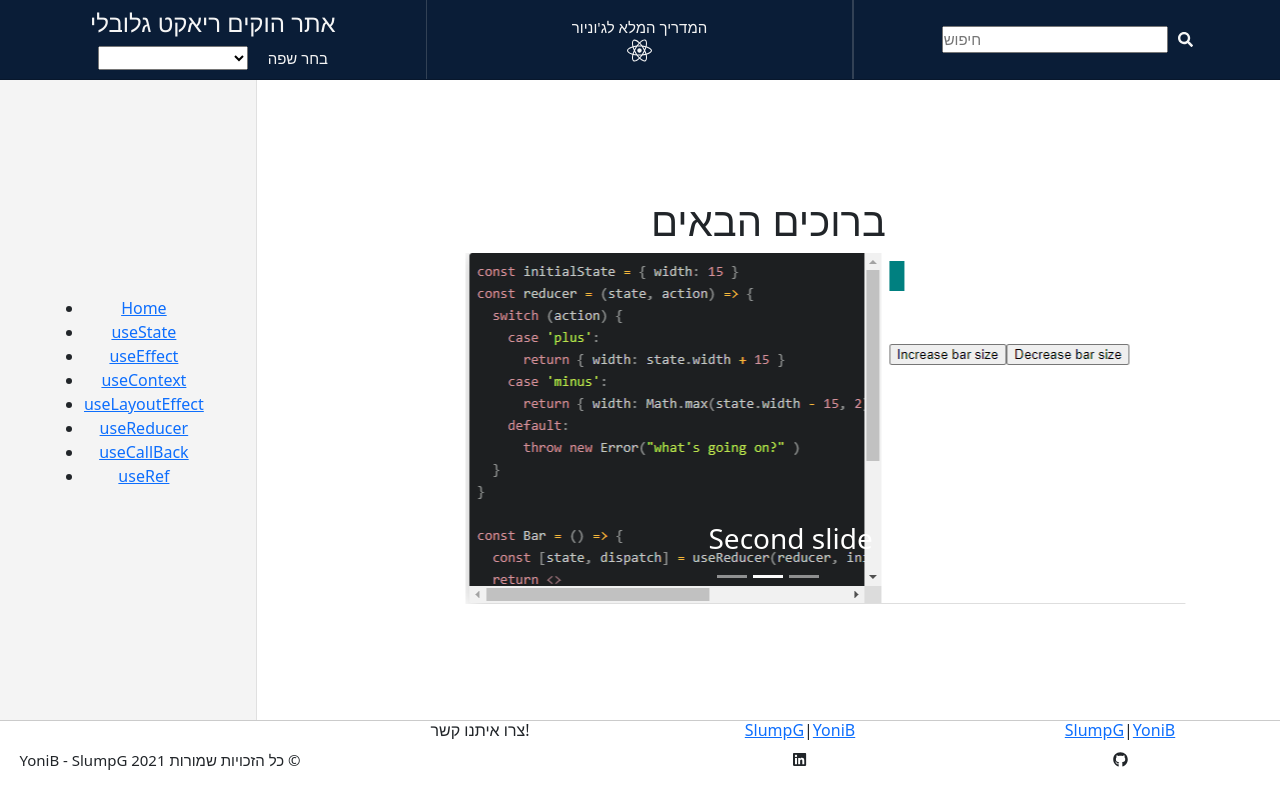
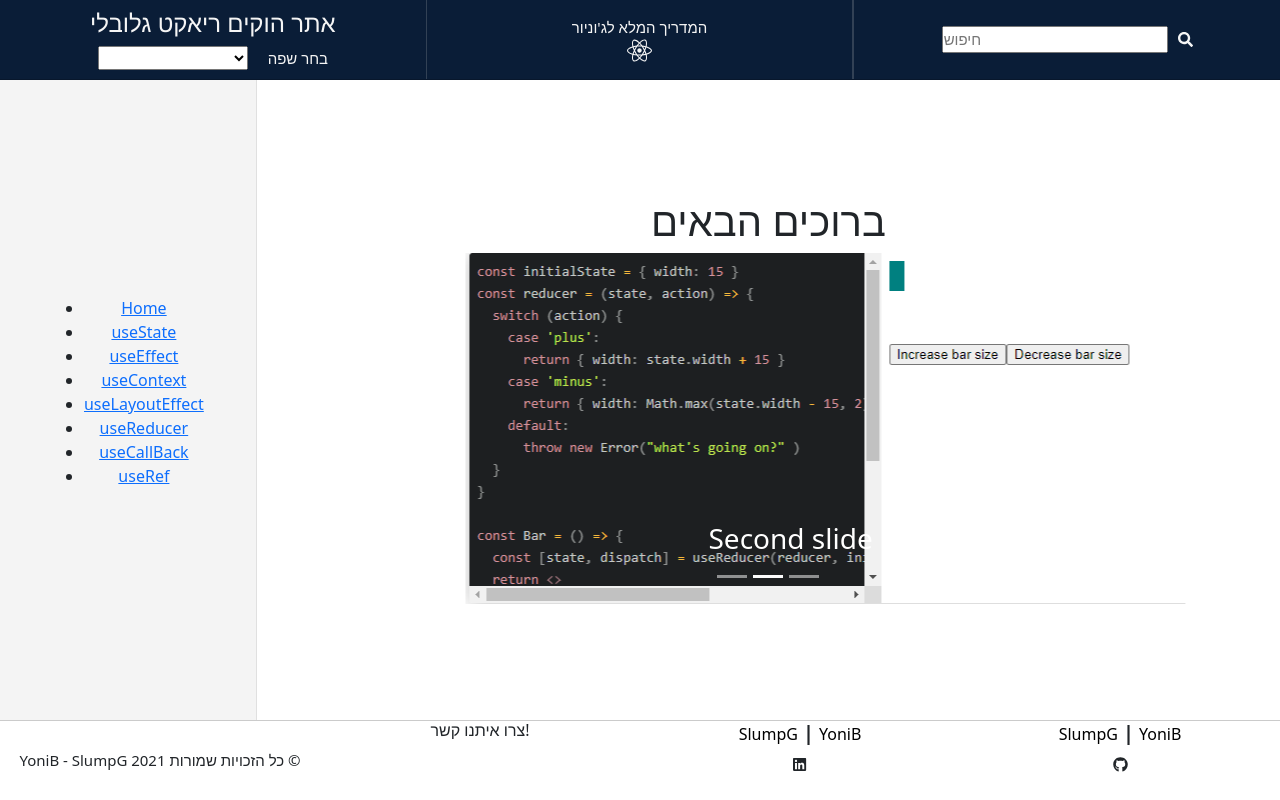
Before and after one commit to YoniB1995/React-Global-CheatSheets-Project, a React (Create React App) app: page / in a window 1280 px wide. Built offline with nearby package versions, Linux system fonts and the light colour scheme.

Commit message:
updated footer

```diff
--- a/src/components/features/footer/Footer.css
+++ b/src/components/features/footer/Footer.css
@@ -11,8 +11,27 @@
   flex-direction: column;
 }
 
+.social-contact span {
+  margin: 5px;
+  font-weight: 600;
+  font-size: 20px;
+}
+
 .copyright {
   display: flex;
   justify-content: center;
   align-items: center;
 }
+
+.social-link {
+  text-decoration: none;
+  color: black;
+  width: 50px;
+}
+
+.social-link:hover {
+  text-decoration: none;
+  transition: 0.5s ease-in-out;
+  color: blue;
+  border-radius: 25px;
+}
--- a/src/components/features/footer/Footer.jsx
+++ b/src/components/features/footer/Footer.jsx
@@ -17,11 +17,21 @@ const Footer = () => {
       </div>
       <div className="social-contact">
         <h6>
-          <a href="https://github.com/YoniB1995" className="">
+          <a
+            href="https://github.com/YoniB1995"
+            className="social-link"
+            target="_blank"
+          >
             SlumpG
           </a>
           <span>|</span>
-          <a href="https://github.com/YoniB1995">YoniB</a>
+          <a
+            href="https://github.com/YoniB1995"
+            className="social-link"
+            target="_blank"
+          >
+            YoniB
+          </a>
         </h6>
         <div>
           <FontAwesomeIcon icon={faLinkedin} />
@@ -29,9 +39,21 @@ const Footer = () => {
       </div>
       <div className="social-contact">
         <h6>
-          <a href="https://github.com/YoniB1995">SlumpG</a>
+          <a
+            href="https://github.com/SlumpG"
+            className="social-link"
+            target="_blank"
+          >
+            SlumpG
+          </a>
           <span>|</span>
-          <a href="https://github.com/YoniB1995">YoniB</a>
+          <a
+            href="https://github.com/YoniB1995"
+            className="social-link"
+            target="_blank"
+          >
+            YoniB
+          </a>
         </h6>
         <div>
           <FontAwesomeIcon icon={faGithub} />
```
